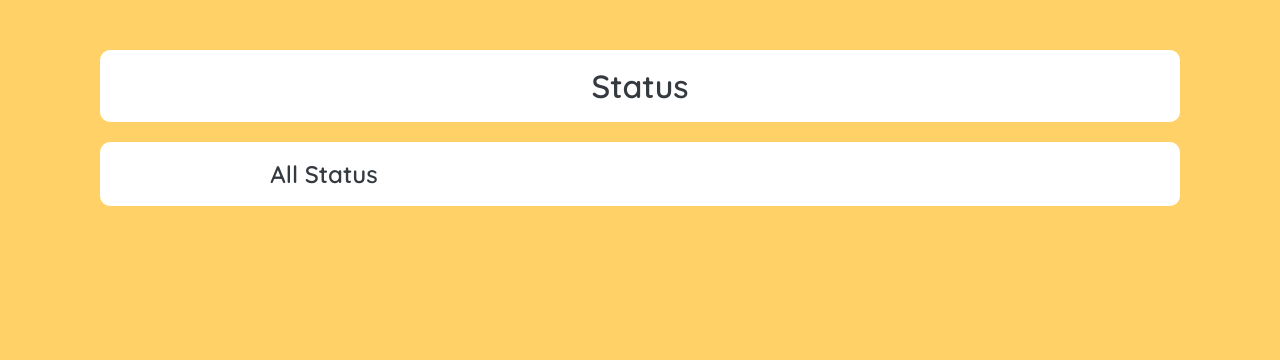
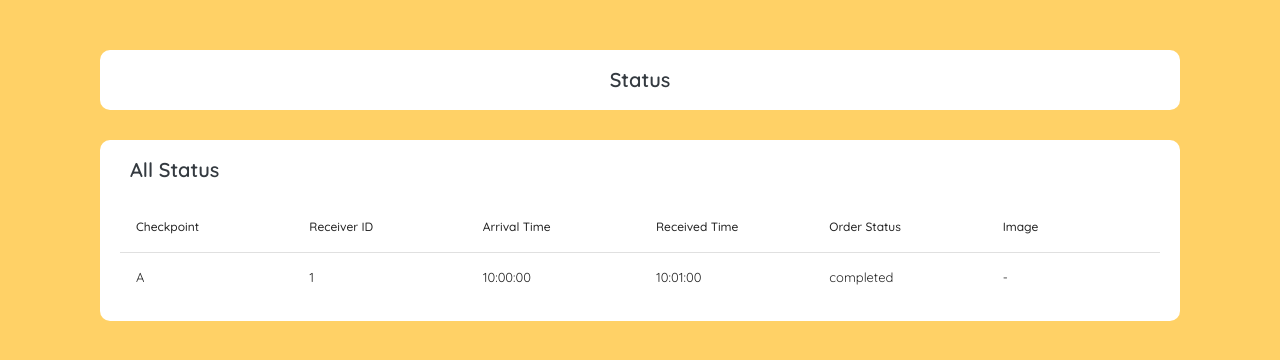
Before and after one commit to JuneKanyawat/khonsong, a React (Vite) app in the folder khonsong/: page / in a window 1280 px wide. Shown: the top 360 px of the page. Built offline with nearby package versions, Linux system fonts and the light colour scheme.

Commit message:
delivery page update

```diff
--- a/khonsong/package.json
+++ b/khonsong/package.json
@@ -13,6 +13,7 @@
     "axios": "^1.6.8",
     "cors": "^2.8.5",
     "react": "^18.2.0",
+    "react-data-table-component": "^7.6.2",
     "react-dom": "^18.2.0",
     "react-router-dom": "^6.22.3"
   },
--- a/khonsong/src/Pages/DeliveryInfo/deliveryInfo.css
+++ b/khonsong/src/Pages/DeliveryInfo/deliveryInfo.css
@@ -1,4 +1,4 @@
-.delivery-container {
+.container1 {
   padding: 2rem;
   display: grid;
   grid-template-columns: 1fr;
@@ -7,11 +7,30 @@
   background: #ffffff;
   border-radius: 10px;
 
-  font-size: 1.6rem;
+  font-size: 1rem;
   align-items: center;
 }
 
-.container h1 {
-  vertical-align: middle;
-  font-size: 24px;
+.container2 {
+  padding: 2rem;
+  margin-top: 3rem;
+  display: grid;
+  grid-template-columns: 1fr;
+  column-gap: 1rem;
+  row-gap: 2rem;
+  background: #ffffff;
+  border-radius: 10px;
+
+  font-size: 1rem;
 }
+
+.container1 h1 {
+  text-align: center;
+  font-size: 20px;
+}
+
+.container2 h1 {
+  text-align: left;
+  padding-left: 1rem;
+  font-size: 20px;
+}
--- a/khonsong/src/Pages/DeliveryInfo/deliveryInfo.jsx
+++ b/khonsong/src/Pages/DeliveryInfo/deliveryInfo.jsx
@@ -1,14 +1,39 @@
 import "./deliveryInfo.css";
+import Datatable from 'react-data-table-component'
 
 const DeliveryInfo = () => {
+  const categories = [
+    {name: 'Checkpoint', selector: row => row.point},
+    {name: 'Receiver ID', selector: row => row.id},
+    {name: 'Arrival Time', selector: row => row.arr},
+    {name: 'Received Time', selector: row => row.rec},
+    {name: 'Order Status', selector: row => row.status},
+    {name: 'Image', selector: row => row.img}
+  ];
+
+  const data = [
+    {
+      point: 'A',
+      id: 1,
+      arr: '10:00:00',
+      rec: '10:01:00',
+      status: 'completed',
+      img: '-',
+    }
+  ]
+
   return (
     <div>
-      <div className="delivery-container">
+      <div className = "container1">
         <h1> Status </h1>
       </div>
 
-      <div className="container" style={{ marginTop: "20px" }}>
+      <div className = "container2">
         <h1> All Status </h1>
+        <Datatable
+          columns = {categories}
+          data = {data}
+        ></Datatable>
       </div>
     </div>
   );
```
Also changed, not shown: 1 other file (tests, documents, lock files or other folders).
